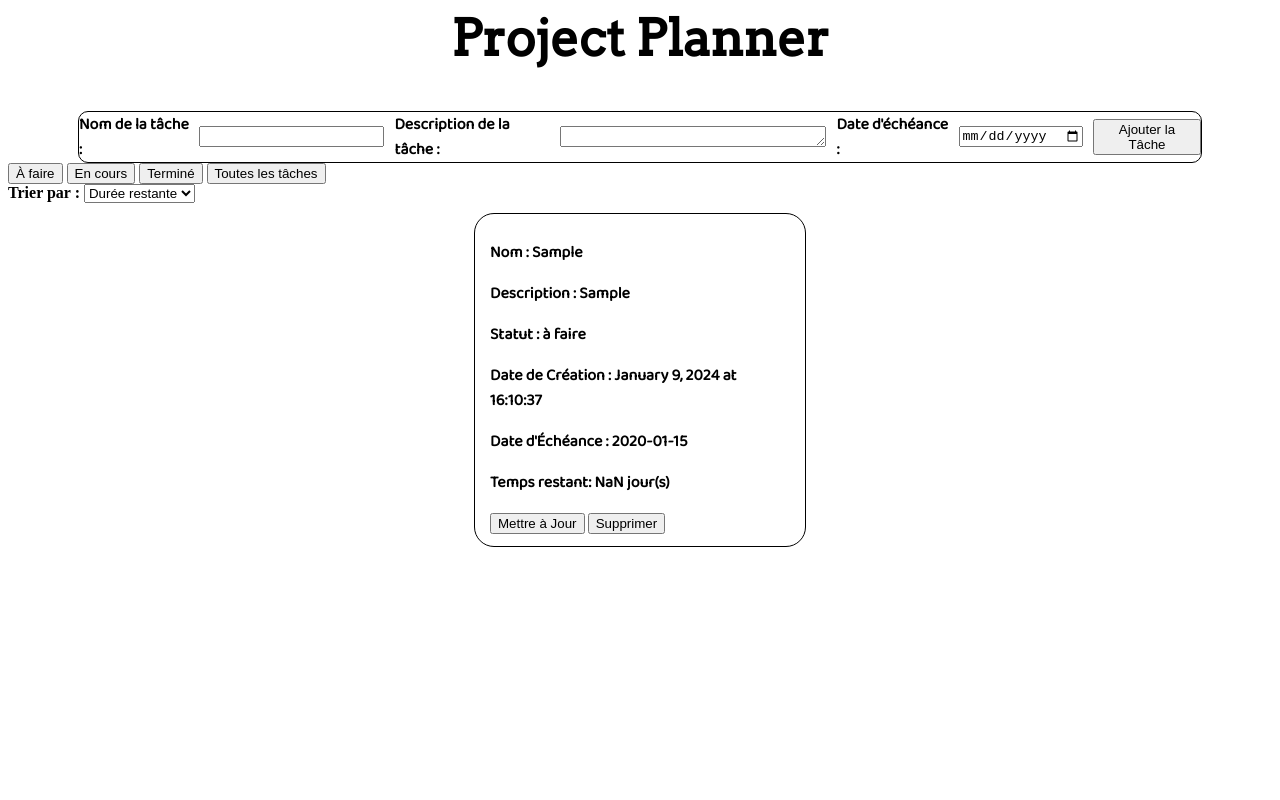
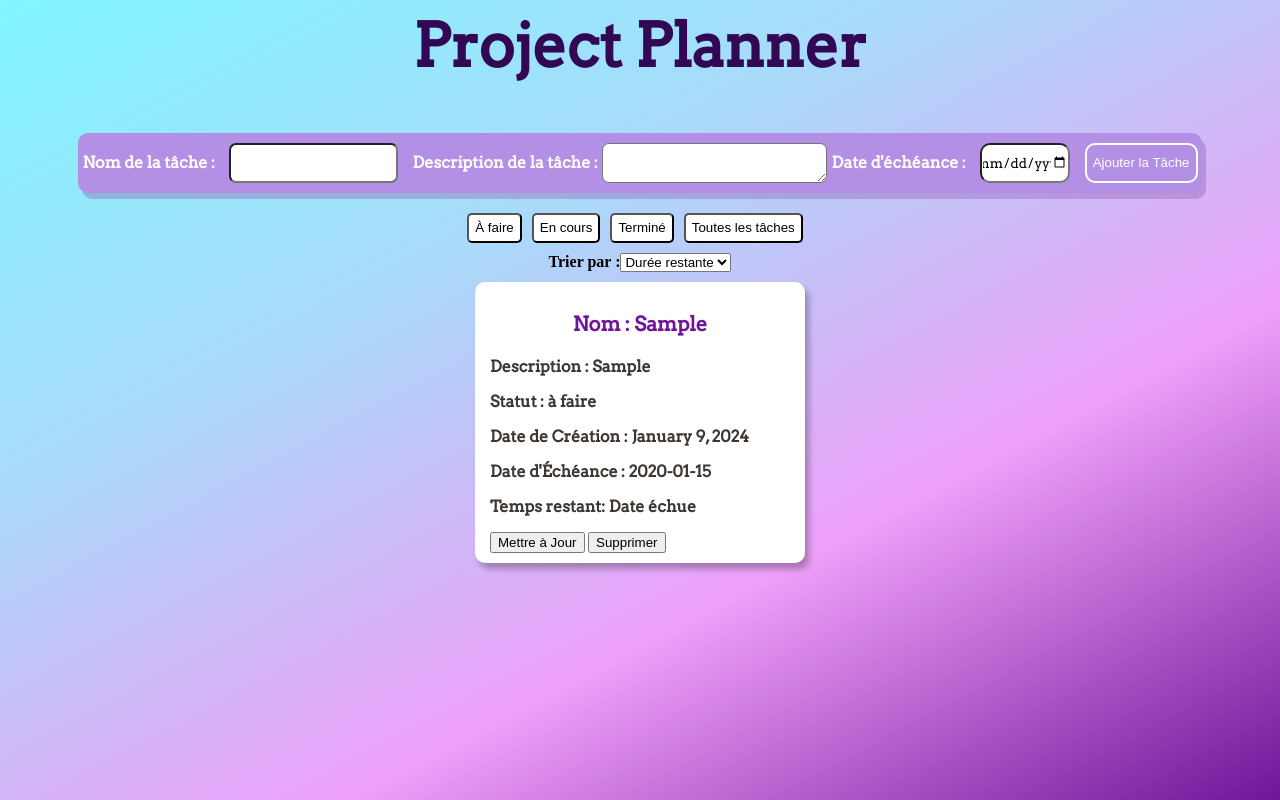
Before and after one commit to JustAlex6s/project-planner, a plain HTML site: page index.html in a window 1280 px wide. Both pictures are taken after typing "Sample", "Sample", "2020-01-15" into the empty fields and a click on the button "Ajouter la Tâche". Drawn offline with Linux system fonts and the light colour scheme.

Commit message:
Dernière version faite

```diff
--- a/index.html
+++ b/index.html
@@ -24,17 +24,17 @@
         <label for="dateEcheance">Date d'échéance :</label>
         <input type="date" id="dateEcheance" required>
 
-        <button onclick="ajouterTache()">Ajouter la Tâche</button>
+        <button id ="ajouter" onclick="ajouterTache()">Ajouter la Tâche</button>
     </div>
 
     <div id="filtre-statut">
-      <button onclick="filtrerTaches('à faire')">À faire</button>
-      <button onclick="filtrerTaches('en cours')">En cours</button>
-      <button onclick="filtrerTaches('terminé')">Terminé</button>
-      <button onclick="afficherToutesTaches()">Toutes les tâches</button>
+      <button onclick="filtrerTaches('à faire')" class="active" >À faire</button>
+      <button onclick="filtrerTaches('en cours')"class="active">En cours</button>
+      <button onclick="filtrerTaches('terminé')"class="active">Terminé</button>
+      <button onclick="afficherToutesTaches()"class="active">Toutes les tâches</button>
   </div>
 
-  <div>
+  <div id="container">
     <label for="triTaches">Trier par :</label>
     <select id="triTaches" onchange="trierTaches()">
         <option value="tempsRestant">Durée restante</option>
--- a/script.js
+++ b/script.js
@@ -4,10 +4,11 @@ function ajouterTache() {
     const dateEcheance = document.getElementById('dateEcheance').value;
 
     // Valider les données
-    if (!nomTache || !dateEcheance) {
-        alert("Le nom de la tâche et la date d'échéance sont requis !");
+    if (!nomTache) {
+        alert("Le nom de la tâche est requis !");
         return;
     }
+
     // Valider la longueur du nom de la tâche
     if (nomTache.length < 3 || nomTache.length > 256) {
         alert("Le nom de la tâche doit contenir entre 3 et 256 caractères.");
@@ -25,7 +26,10 @@ function ajouterTache() {
 
     // Définir le statut par défaut et la date de création
     const statutTache = 'à faire';
-    const dateCreation = new Date().toLocaleString('en-US', { timeZone: 'Europe/Brussels', year: 'numeric', month: 'long', day: 'numeric', hour: '2-digit', minute: '2-digit', second: '2-digit', hour12: false  });
+    const dateCreation = new Date().toLocaleString('en-US', { timeZone: 'Europe/Brussels', year: 'numeric', month: 'long', day: 'numeric',  hour12: false });
+
+    // Utiliser la date de création + 14 jours si aucune date d'échéance n'est saisie
+    const dateEcheanceParDefaut = dateEcheance ? dateEcheance : calculerDateEcheanceParDefaut(dateCreation);
 
     // Créer l'objet tâche
     const tache = {
@@ -34,7 +38,7 @@ function ajouterTache() {
         description: descriptionTache,
         statut: statutTache,
         dateCreation: dateCreation,
-        dateEcheance: dateEcheance
+        dateEcheance: dateEcheanceParDefaut
     };
 
     // Ajouter la tâche à la liste
@@ -49,17 +53,26 @@ function ajouterTache() {
     document.getElementById('dateEcheance').value = '';
 }
 
+function calculerDateEcheanceParDefaut() {
+    const dateCreationObj = new Date();
+    const dateEcheanceParDefaut = new Date(dateCreationObj.getTime() + (14 * 24 * 60 * 60 * 1000));
+    return dateEcheanceParDefaut.toLocaleDateString('en-US', { timeZone: 'Europe/Brussels', year: 'numeric', month: 'long', day: 'numeric', hour12: false });
+}
+
+
 function calculerTempsRestant(dateCreation, dateEcheance) {
     const dateCreationObj = new Date(dateCreation);
     const dateEcheanceObj = new Date(dateEcheance);
 
-    const differenceEnMillisecondes = dateCreationObj - dateEcheanceObj ;
-    const differenceEnJours = Math.floor(differenceEnMillisecondes / (1000 * 60 * 60 * 24));
+    // Calculer la différence en millisecondes entre la date d'échéance et la date de création
+    const differenceEnMillisecondes = dateEcheanceObj - dateCreationObj;
+
+    // Convertir la différence en jours
+    const differenceEnJours = Math.ceil(differenceEnMillisecondes / (1000 * 60 * 60 * 24));
 
     return differenceEnJours;
 }
 
-// Fonction pour mettre à jour la liste des tâches en fonction du statut
 function mettreAJourListeTaches(statutFiltre) {
 const listeTachesElement = document.getElementById('liste-taches');
 listeTachesElement.innerHTML = '';
@@ -70,18 +83,20 @@ function mettreAJourListeTaches(statutFiltre) {
 
 tachesAffichees.forEach(tache => {
 const elementTache = document.createElement('div');
-        const tempsRestant = calculerTempsRestant(tache.dateCreation, tache.dateEcheance);
+const tempsRestant = calculerTempsRestant(new Date().toLocaleString('en-US', { timeZone: 'Europe/Brussels' }), tache.dateEcheance);
+const joursRestantsText = tempsRestant >= 0 ? `${tempsRestant} jour(s) restant(s)` : 'Date échue';
+
 elementTache.innerHTML =
     `
-            <p>Nom : ${tache.nom}</p>
+    <p id="tacheNom">Nom : ${tache.nom}</p>
     <p>Description : ${tache.description || 'N/A'}</p>
     <p>Statut : ${tache.statut}</p>
     <p>Date de Création : ${tache.dateCreation}</p>
     <p>Date d'Échéance : ${tache.dateEcheance}</p>
-            <p>Temps restant: ${tempsRestant} jour(s)</p>
+    <p>Temps restant: ${joursRestantsText}</p>
     <button onclick="mettreAJourTache(${tache.id})">Mettre à Jour</button>
     <button onclick="supprimerTache(${tache.id})">Supprimer</button>
-        ` ;
+`;
 
 listeTachesElement.appendChild(elementTache);
 });
--- a/style.scss
+++ b/style.scss
@@ -1,57 +1,128 @@
+
+
+  $font:"Baloo 2", sans-serif;
+body {
+  background: -webkit-linear-gradient(152deg, #80f6ff,#a9daf9,#ee9ff9,#6f1599);
+  background: linear-gradient(152deg, #80f6ff,#a9daf9,#ee9ff9,#6f1599);
+}
+#container{
+    display: flex;
+justify-content: center;
+margin-top: 10px;
+}
+  #filtre-statut{
+    display: flex;
+justify-content: center;
+margin-top: 20px;
+  }
 h2 {
   display: flex;
   flex-direction: row;
   justify-content: center;
-   font-family: 'Arvo', serif;
-    font-size: 50px;
+  font-family: 'Arvo', serif;;
+  font-size: 60px;
+  color: rgb(50, 7, 83);
 }
 
-  div#formulaire-tache {
+div#formulaire-tache{
   justify-content: center;
-    border: 1px solid black;
   border-radius: 10px;
-    margin: 0px 70px 0px 70px;
+  margin: 0px 70px 0px 70px ;
   justify-content: space-evenly;
+
+  color: rgb(255, 251, 251);
+  background-color:  rgb(179, 143, 229);
+  box-shadow: 4px 6px 0px 0px rgba(140, 86, 163, 0.36);
+
 }
-
 #formulaire-tache {
   display: flex;
   flex-direction: row;
   align-items: center;
-    font-family: "Baloo 2", sans-serif;
+  font-family: 'Arvo', serif;
+
+
+
+
 }
-
 div#liste-taches {
   display: flex;
   align-content: center;
   justify-content: center;
   flex-wrap: wrap;
 }
-
 div#liste-taches > div {
-    border: 1px solid black;
     width: 300px;
-    border-radius: 20px;
+    border-radius: 10px;
     padding: 10px 15px 10px 15px;
     margin: 10px;
-    font-family: "Baloo 2", sans-serif;
+    font-family: 'Arvo', serif;
+    color: rgb(61, 54, 49);
     font-weight: bold;
+    box-shadow: 4px 6px 6px 0px rgba(0,0,0,0.28);
+
+    background-color: rgb(255, 255, 255);
+    }
+input#nomTache {
+  margin: 10px;
+  border-radius: 7px ;
+
 }
 
-  input#nomTache {
+input#dateEcheance{
   margin: 10px;
+  font-family: 'Arvo', serif;
 }
-
-  textarea#descriptionTache {
-    margin: 10px;
-    width: 280px;
-    height: 21px;
-  }
-
-  input#dateEcheance {
-    margin: 10px;
-  }
-
 label {
   font-weight: bold;
 }
+.active:hover {
+    background-color: rgb(179, 143, 229);
+    color: white;
+    transition-duration: 500ms;
+  }
+  #descriptionTache{
+    width: 20%;
+height: 40px;
+border-radius: 7px;
+  }
+  #nomTache{
+    width: 15%;
+height: 40px;
+  }
+  #dateEcheance{
+    border-radius: 10px;
+width: 8%;
+height: 40px;
+  }
+#ajouter{
+    height: 40px;
+    border-radius: 10px;
+    background-color: rgb(179, 143, 229);
+    border: 2px solid white;
+    color:white;
+
+}
+#ajouter:hover{
+    height: 40px;
+    border-radius: 10px;
+    background-color: white;
+    border: 2px solid white;
+    color:black;
+    color:rgb(179, 143, 229);
+}
+#tacheNom{
+    text-align: center;
+    font-size: 20px;
+    color:#6f1599;
+}
+.active{
+    margin-right:10px;
+    height: 30px;
+    width: auto;
+    background-color: white;
+    border-radius: 5px;
+}
+.active:hover{
+    font-size:20px;
+}
```
Also changed, not shown: style.css, 1 other file. Lines whose indentation alone changed are shown as unchanged.
